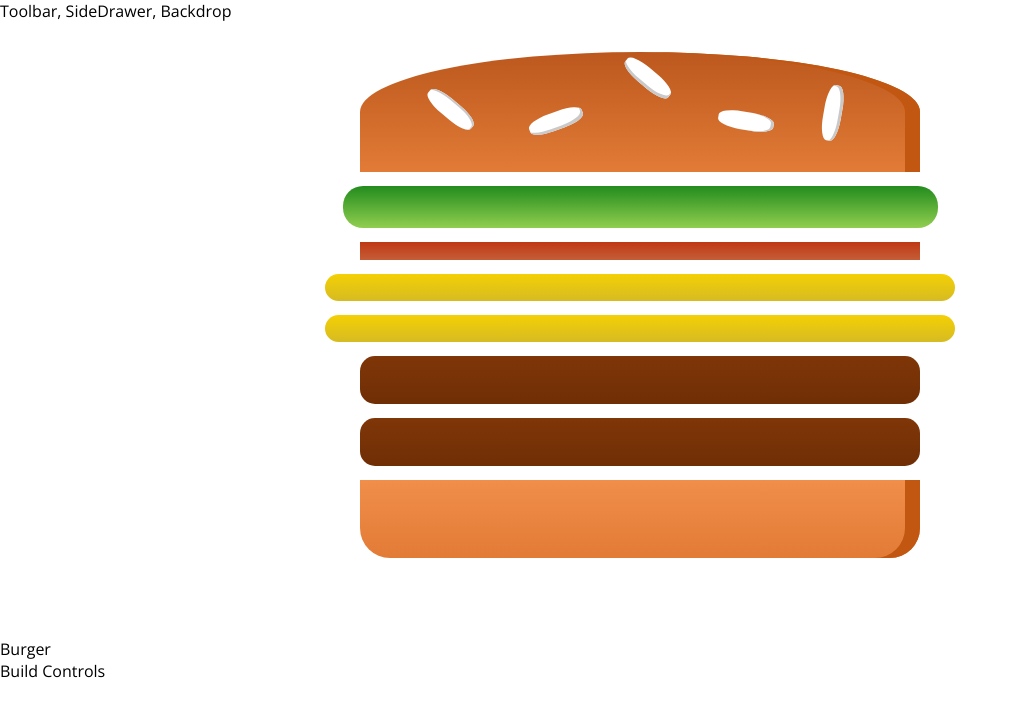
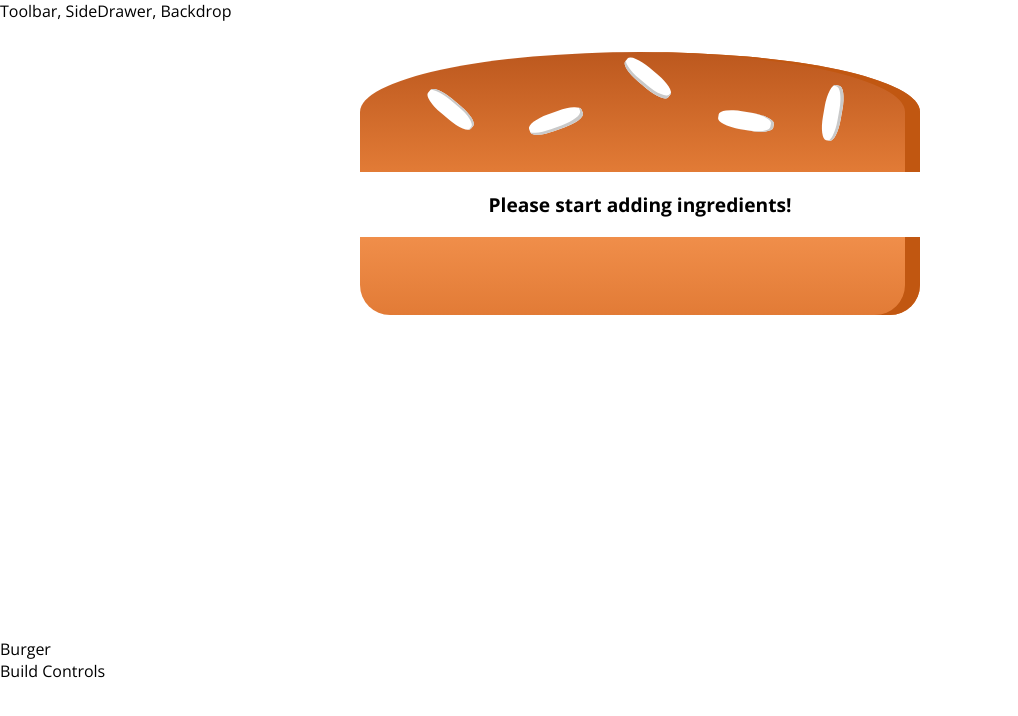
Before and after one commit to AGutierrezR/burger-app, a React (Create React App) app: page / in a window 1280 px wide. Shown: the top 716 px of the page, without its empty margins (0-1018 px from the left). Built offline with nearby package versions, Linux system fonts and the light colour scheme.

Commit message:
Calcular la sum de ingredients de manera dinamica
Haciendo uso de .reduce, inicializando un con array vacio []

Concatenamos cada elemento (ingrediente)

Al final usamos el length para determinar que mostrar, si es 0 un mensaje sino los ingredientes

```diff
--- a/src/components/Burger/Burger.js
+++ b/src/components/Burger/Burger.js
@@ -4,17 +4,24 @@ import BurgerIngredient from './BurgerIngredient/BurgerIngredient'
 
 const Burger = (props) => {
   const ingredients = Object.keys(props.ingredients)
-    .map(igKey => {
+    .map((igKey) => {
       return [...Array(props.ingredients[igKey])].map((_, i) => {
-        return <BurgerIngredient key={igKey + i} type={igKey}/>
+        return <BurgerIngredient key={igKey + i} type={igKey} />
       })
     })
+    .reduce((arr, el) => {
+      return arr.concat(el)
+    }, [])
 
   return (
     <div className={classes.Burger}>
-      <BurgerIngredient type="bread-top"/>
-      {ingredients}
-      <BurgerIngredient type="bread-bottom"/>
+      <BurgerIngredient type="bread-top" />
+      {ingredients.length !== 0 ? (
+        ingredients
+      ) : (
+        <p>Please start adding ingredients!</p>
+      )}
+      <BurgerIngredient type="bread-bottom" />
     </div>
   )
 }
--- a/src/containers/BurgerBuilder/BurgerBuilder.js
+++ b/src/containers/BurgerBuilder/BurgerBuilder.js
@@ -5,10 +5,10 @@ import Burger from '../../components/Burger/Burger'
 class BurgerBuilder extends Component {
   state = {
     ingredients: {
-      salad: 1,
-      bacon: 1,
-      cheese: 2,
-      meat: 2,
+      salad: 0,
+      bacon: 0,
+      cheese: 0,
+      meat: 0,
     },
   }
 
```
